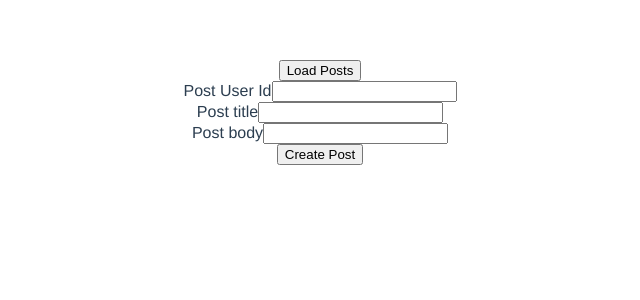
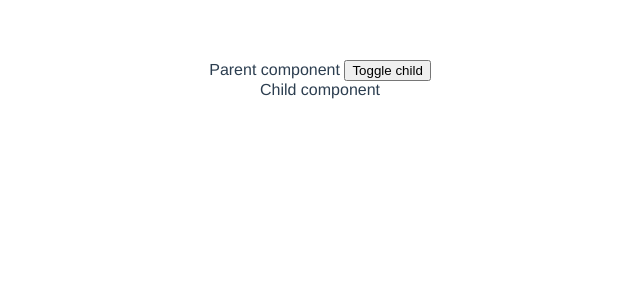
Before and after one commit to Omaralabdullah051/vue-http-request, a Vue app: page / in a window 1280 px wide. Shown: the top 300 px of the page, without its empty margins (320-960 px from the left). Built offline with nearby package versions, Linux system fonts and the light colour scheme.

Commit message:
added lifecycle hooks and trace all the phases

```diff
--- a/src/App.vue
+++ b/src/App.vue
@@ -1,17 +1,14 @@
 <template>
-  <PostList/>
-  <CreatePost/>
+  <Parent/>
 </template>
 
 <script>
-import PostList from "./components/PostList.vue";
-import CreatePost from "./components/CreatePost.vue";
+import Parent from "./components/Parent.vue";
 
 export default {
   name: 'App',
   components: {
-    PostList,
-    CreatePost,
+    Parent,
   }
 }
 </script>
--- /dev/null
+++ b/src/components/Child.vue
@@ -0,0 +1,39 @@
+<template>
+    <div>
+       Child component
+    </div>
+</template>
+
+<script>
+    export default {
+        name: 'childA',
+        beforeCreate(){
+            console.log('Child beforeCreate()');
+        },
+        created(){
+            console.log('Child created()');
+        },
+        beforeMount(){
+            console.log('child beforeMount()');
+        },
+        mounted(){
+           console.log('Child mounted()');
+        },
+        beforeUpdate(){
+            console.log('child beforeUpdate()');
+        },
+        updated(){
+            console.log('child updated()');
+        },
+        beforeUnmount(){
+            console.log('child beforeUnmount()');
+        },
+        unmounted(){
+            console.log('child unmounted()');
+        }
+    }
+</script>
+
+<style scoped>
+
+</style>
--- /dev/null
+++ b/src/components/Parent.vue
@@ -0,0 +1,48 @@
+<template>
+    <div>
+        Parent component
+        <button @click="showChild = !showChild">Toggle child</button>
+        <Child v-if="showChild"/>
+    </div>
+</template>
+
+<script>
+import Child from "./Child.vue";
+    export default {
+        components: {Child},
+        name: 'ParentA',
+        data(){
+            return{
+                showChild: true
+            }
+        },
+        beforeCreate(){
+            console.log('Parent beforeCreate()');
+        },
+        created(){
+            console.log('Parent created()');
+        },
+        beforeMount(){
+            console.log('Parent beforeMount()');
+        },
+        mounted(){
+           console.log('Parent mounted()');
+        },
+        beforeUpdate(){
+            console.log('Parent beforeUpdate()');
+        },
+        updated(){
+            console.log('Parent updated()');
+        },
+        beforeUnmount(){
+            console.log('Parent beforeUnmount()');
+        },
+        unmounted(){
+            console.log('Parent unmounted()');
+        }
+    }
+</script>
+
+<style scoped>
+
+</style>
```
